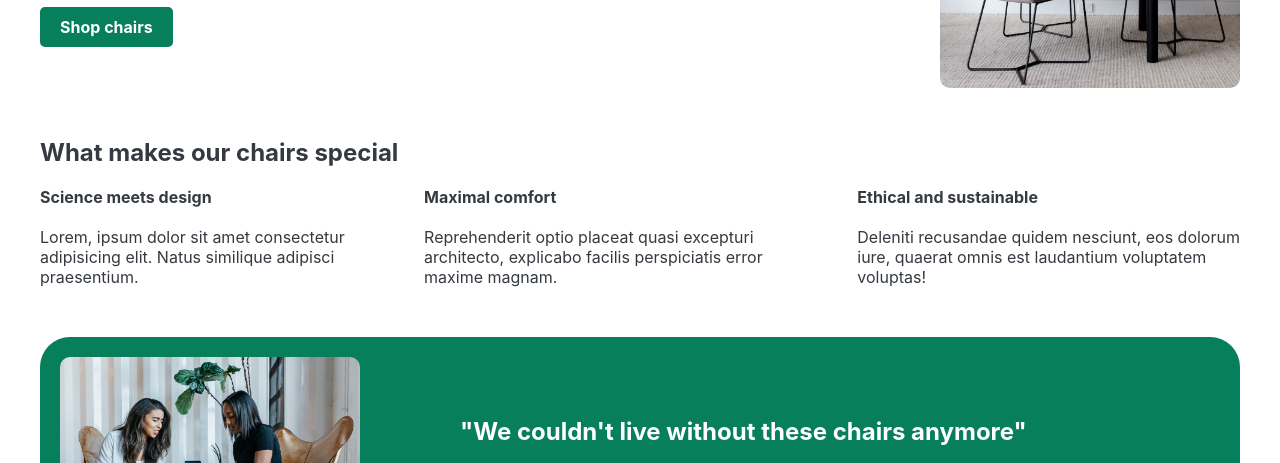
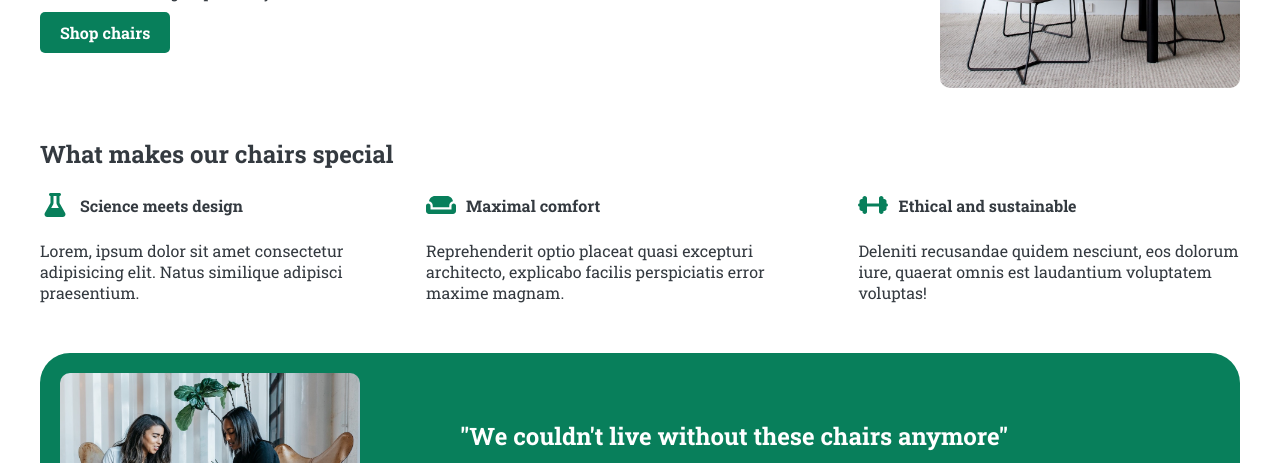
Before and after one commit to eoladapo/lisbon-chair, a plain HTML site: page index.html in a window 1280 px wide. Shown: the part 262-725 px from the top of the page. Drawn offline with Linux system fonts and the light colour scheme.

Commit message:
lisbon chair

```diff
--- a/index.html
+++ b/index.html
@@ -4,7 +4,9 @@
     <meta charset="UTF-8" />
     <meta http-equiv="X-UA-Compatible" content="IE=edge" />
     <meta name="viewport" content="width=device-width, initial-scale=1.0" />
-
+    <link rel="preconnect" href="https://fonts.googleapis.com" />
+    <link rel="preconnect" href="https://fonts.gstatic.com" crossorigin />
+    <link href="https://fonts.googleapis.com/css2?family=Roboto+Slab:wght@100..900&display=swap" rel="stylesheet" />
     <link rel="stylesheet" href="style.css" />
     <title>Lisbon Chair Shop</title>
   </head>
@@ -28,14 +30,28 @@
         <h2>What makes our chairs special</h2>
         <div class="section1-features">
           <div>
+            <div class="feature">
+              <svg xmlns="http://www.w3.org/2000/svg" viewBox="0 0 640 640">
+                <path
+                  d="M384 64L224 64C206.3 64 192 78.3 192 96C192 113.7 206.3 128 224 128L224 279.5L103.5 490.3C98.6 499 96 508.7 96 518.7C96 550.4 121.6 576 153.3 576L486.7 576C518.3 576 544 550.4 544 518.7C544 508.7 541.4 498.9 536.5 490.3L416 279.5L416 128C433.7 128 448 113.7 448 96C448 78.3 433.7 64 416 64L384 64zM288 279.5L288 128L352 128L352 279.5C352 290.6 354.9 301.6 360.4 311.3L402 384L238 384L279.6 311.3C285.1 301.6 288 290.7 288 279.5z"
+                />
+              </svg>
               <p class="features-title"><strong>Science meets design</strong></p>
+            </div>
             <p>Lorem, ipsum dolor sit amet consectetur adipisicing elit. Natus similique adipisci praesentium.</p>
           </div>
 
           <div>
+            <div class="feature">
+              <svg xmlns="http://www.w3.org/2000/svg" viewBox="0 0 640 640">
+                <path
+                  d="M144 336C144 288.7 109.8 249.4 64.8 241.5C72 177.6 126.2 128 192 128L448 128C513.8 128 568 177.6 575.2 241.5C530.2 249.5 496 288.7 496 336L496 368L144 368L144 336zM0 448L0 336C0 309.5 21.5 288 48 288C74.5 288 96 309.5 96 336L96 416L544 416L544 336C544 309.5 565.5 288 592 288C618.5 288 640 309.5 640 336L640 448C640 483.3 611.3 512 576 512L64 512C28.7 512 0 483.3 0 448z"
+                />
+              </svg>
               <p class="features-title">
                 <strong>Maximal comfort</strong>
               </p>
+            </div>
             <p class="features-text">
               Reprehenderit optio placeat quasi excepturi architecto, explicabo facilis perspiciatis error maxime
               magnam.
@@ -43,9 +59,16 @@
           </div>
 
           <div>
+            <div class="feature">
+              <svg xmlns="http://www.w3.org/2000/svg" viewBox="0 0 640 640">
+                <path
+                  d="M96 176C96 149.5 117.5 128 144 128C170.5 128 192 149.5 192 176L192 288L448 288L448 176C448 149.5 469.5 128 496 128C522.5 128 544 149.5 544 176L544 192L560 192C586.5 192 608 213.5 608 240L608 288C625.7 288 640 302.3 640 320C640 337.7 625.7 352 608 352L608 400C608 426.5 586.5 448 560 448L544 448L544 464C544 490.5 522.5 512 496 512C469.5 512 448 490.5 448 464L448 352L192 352L192 464C192 490.5 170.5 512 144 512C117.5 512 96 490.5 96 464L96 448L80 448C53.5 448 32 426.5 32 400L32 352C14.3 352 0 337.7 0 320C0 302.3 14.3 288 32 288L32 240C32 213.5 53.5 192 80 192L96 192L96 176z"
+                />
+              </svg>
               <p class="features-title">
                 <strong>Ethical and sustainable</strong>
               </p>
+            </div>
             <p class="features-text">
               Deleniti recusandae quidem nesciunt, eos dolorum iure, quaerat omnis est laudantium voluptatem voluptas!
             </p>
--- a/style.css
+++ b/style.css
@@ -5,7 +5,7 @@
 }
 
 body {
-  font-family: 'Inter', sans-serif;
+  font-family: 'Roboto Slab';
   color: #343a40;
 }
 
@@ -65,7 +65,6 @@ body {
 }
 
 .features-title {
-  padding-bottom: 20px;
 }
 
 /* Testimonial */
@@ -117,6 +116,19 @@ body {
   background-color: whitesmoke;
   border-radius: 10px;
   box-shadow: 0 0 10px rgba(0, 0, 0, 0.1);
+}
+
+.feature {
+  display: flex;
+  align-items: center;
+  gap: 10px;
+  padding-bottom: 20px;
+}
+
+svg {
+  width: 30px;
+  height: 30px;
+  fill: #087f5b;
 }
 
 .chair-box {
```
Lines whose indentation alone changed are shown as unchanged.
